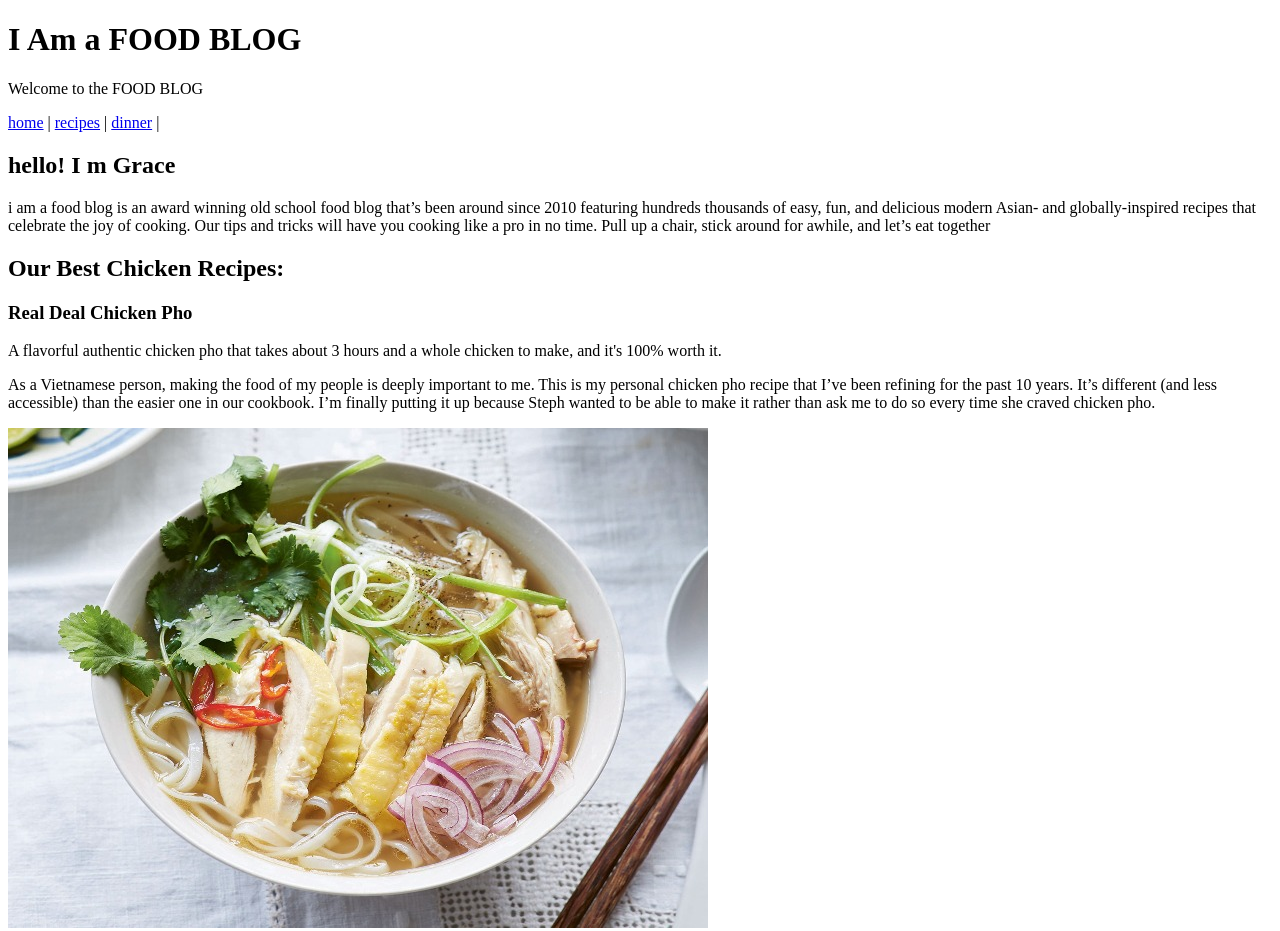
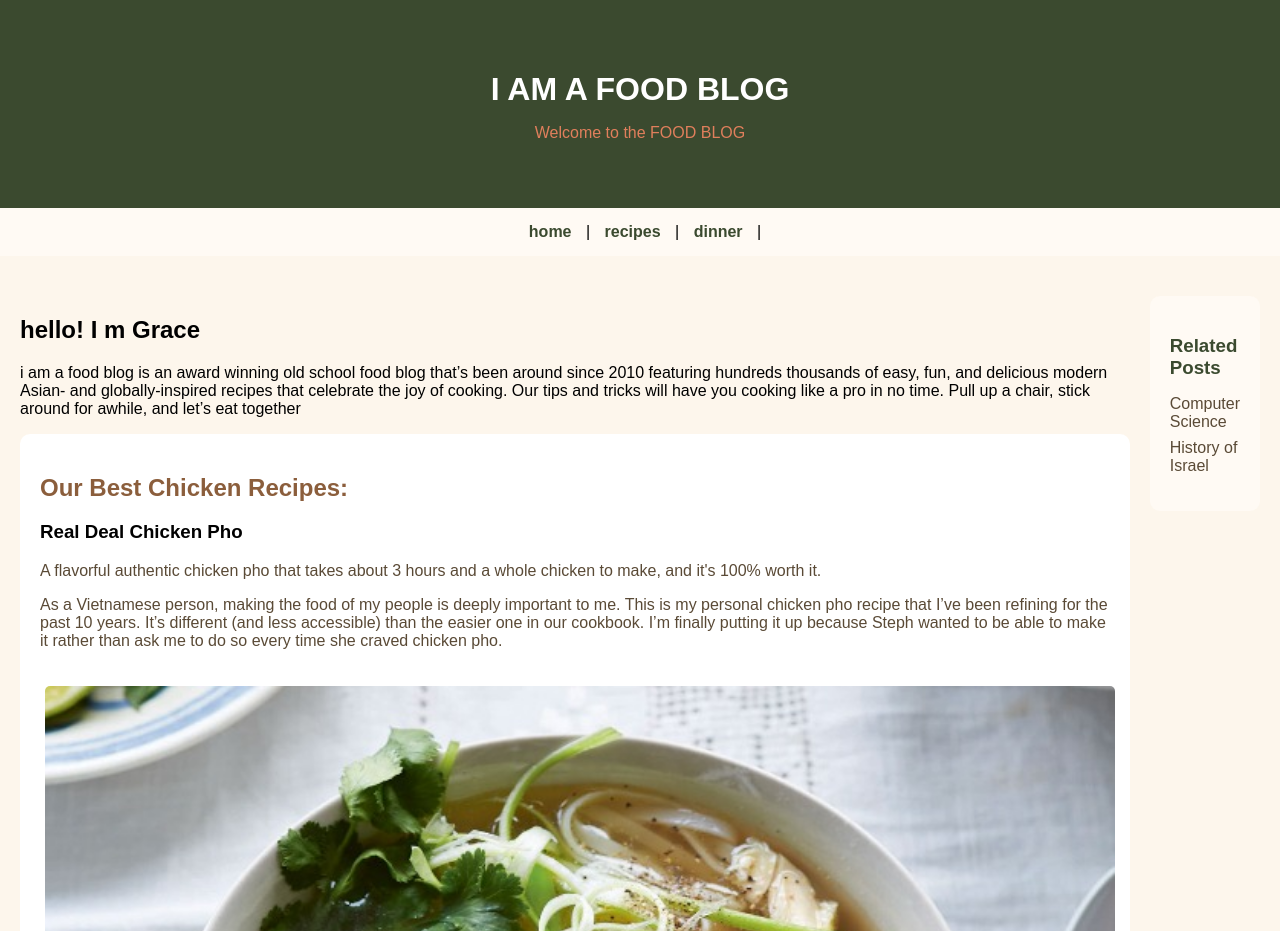
Before and after one commit to Grace-MercyI/Sparkh-, a plain HTML site: page Day 2/home.html in a window 1280 px wide. Shown: the top 931 px of the page. Drawn offline with Linux system fonts and the light colour scheme.

Commit message:
Day 3 task 2

```diff
--- /dev/null
+++ b/Day 2/dinner.css
@@ -0,0 +1,46 @@
+body {
+  background-color: #fdf6ec;
+  font-family: Arial, sans-serif;
+}
+
+
+h2 {
+  text-align: center;
+  color: #3b4a2f;
+  margin: 20px 0;
+}
+
+
+ul {
+  list-style: none;
+  text-align: center;
+  margin-bottom: 20px;
+}
+
+ul li {
+  display: inline-block;
+  background: #fffaf4;
+  padding: 10px 15px;
+  margin: 5px;
+  border: 1px solid #e0cbb5;
+  border-radius: 20px;
+}
+
+
+section ul li {
+  border: 1px solid #e0cbb5;
+  margin: 20px;
+  padding: 15px;
+  background: white;
+  border-radius: 10px;
+}
+
+section ul li img {
+  width: 100%;
+  border-radius: 10px;
+}
+
+section ul li h3 {
+  color: #8b5e3c;
+  margin: 10px 0;
+}
--- /dev/null
+++ b/Day 2/home.css
@@ -0,0 +1,115 @@
+body {
+  background-color: #fdf6ec;
+  font-family: Arial, sans-serif;
+  margin: 0;
+}
+
+#main-header {
+  background-color: #3b4a2f;
+  color: white;
+  text-align: center;
+  padding: 50px 20px;
+}
+
+#main-header h1 {
+  font-size: 32px;
+  margin-bottom: 10px;
+}
+
+#main-header p {
+  color: #e07f5c;
+}
+
+.navbar {
+  background-color: #fffaf4;
+  text-align: center;
+  padding: 15px;
+  margin-bottom: 20px;
+}
+
+.navbar a {
+  text-decoration: none;
+  margin: 10px;
+  color: #3b4a2f;
+  font-weight: bold;
+}
+
+.navbar a:hover {
+  color: #c0623c;
+}
+
+main {
+  display: flex;
+  padding: 20px;
+  gap: 20px;
+}
+
+
+.content {
+  flex: 3;
+}
+
+
+.blog-post {
+  background: white;
+  padding: 20px;
+  margin-bottom: 20px;
+  border-radius: 10px;
+}
+
+.blog-post h2 {
+  color: #8b5e3c;
+  margin-bottom: 10px;
+}
+
+.blog-post p {
+  color: #5a4a36;
+}
+
+
+.blog-post img {
+  width: 100%;
+  margin: 15px 0;
+  padding: 5px;
+  border-radius: 10px;
+}
+
+
+.sidebar {
+  flex: 1;
+  background-color: #fffaf4;
+  padding: 20px;
+  border-radius: 10px;
+  height: fit-content;
+}
+
+.sidebar h3 {
+  margin-bottom: 10px;
+  color: #3b4a2f;
+}
+
+.sidebar ul {
+  list-style: none;
+  padding: 0;
+}
+
+.sidebar ul li {
+  margin: 8px 0;
+}
+
+.sidebar ul li a {
+  text-decoration: none;
+  color: #5a4a36;
+}
+
+.sidebar ul li a:hover {
+  color: #c0623c;
+}
+
+#main-footer {
+  background-color: #3b4a2f;
+  color: white;
+  text-align: center;
+  padding: 20px;
+  margin-top: 30px;
+}
--- a/Day 2/home.html
+++ b/Day 2/home.html
@@ -1,37 +1,38 @@
 <!DOCTYPE html>
 <html lang="en">
 <head>
+    <link rel="stylesheet" href="home.css">
     <meta charset="UTF-8">
     <title>Food Blog</title>
 </head>
 
 <body>
 
-    <!-- Header -->
-    <header>
-        <h1> I Am a FOOD BLOG</h1>
+
+    <header id="main-header">
+        <h1> I AM A FOOD BLOG</h1>
         <p>Welcome to the FOOD  BLOG </p>
     </header>
 
-    <!-- Navigation -->
-    <nav>
+
+    <nav class="navbar">
         <a href="home.html">home</a> |
         <a href="recipes.html">recipes</a> |
         <a href="dinner.html">dinner</a> |
 
     </nav>
 
-    <!-- Main Content -->
+
     <main>
 
-        <!-- Blog Article -->
-        <article>
+
+        <article class="blog-post-container">
             <header>
                 <h2>hello! I m Grace </h2>
                 <p>i am a food blog is an award winning old school food blog that’s been around since 2010 featuring hundreds thousands of easy, fun, and delicious modern Asian- and globally-inspired recipes that celebrate the joy of cooking. Our tips and tricks will have you cooking like a pro in no time. Pull up a chair, stick around for awhile, and let’s eat together</p>
             </header>
 
-            <section>
+            <section class="blog-post">
                 <h2>Our Best Chicken Recipes:</h2>
                 <h3>Real Deal Chicken Pho </h3>
                 <p>A flavorful authentic chicken pho that takes about 3 hours and a whole chicken to make, and it's 100% worth it.</p>
@@ -44,13 +45,11 @@
             </section>
 
 
-            <footer>
-                <p>Written by Grace</p>
-            </footer>
+
         </article>
 
-        <!-- Sidebar -->
-        <aside>
+
+        <aside class="sidebar">
             <h3>Related Posts</h3>
             <ul>
                 <li><a href="wiki.html">Computer Science</a></li>
@@ -61,8 +60,8 @@
 
     </main>
 
-    <!-- Footer -->
-    <footer>
+
+    <footer id="main-footer">
         <p>© 2026 My Blog | All Rights Reserved</p>
     </footer>
 
--- /dev/null
+++ b/Day 2/recipes.css
@@ -0,0 +1,34 @@
+body {
+  background-color: #fdf6ec;
+  font-family: Arial, sans-serif;
+}
+
+
+h1 {
+  text-align: center;
+  color: #3b4a2f;
+  margin: 20px 0;
+}
+
+section ul {
+  list-style: none;
+  padding: 0;
+}
+
+section ul li {
+  border: 1px solid #e0cbb5;
+  margin: 20px;
+  padding: 15px;
+  background: white;
+  border-radius: 10px;
+}
+
+section ul li img {
+  width: 100%;
+  border-radius: 10px;
+}
+
+section ul li h2 {
+  color: #8b5e3c;
+  margin: 10px 0;
+}
```
Also changed, not shown: Day 2/dinner.html (+1 -0 lines), Day 2/recipes.html (+5 -2 lines).
